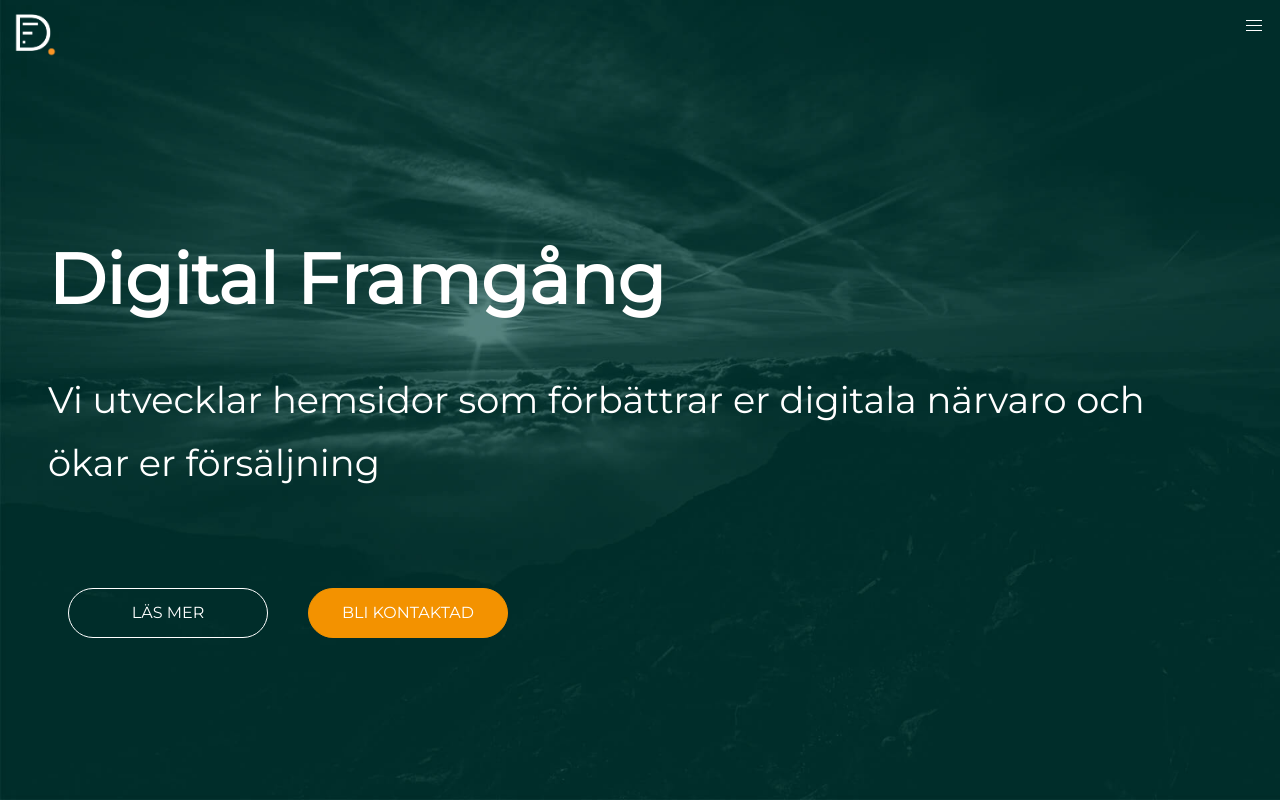
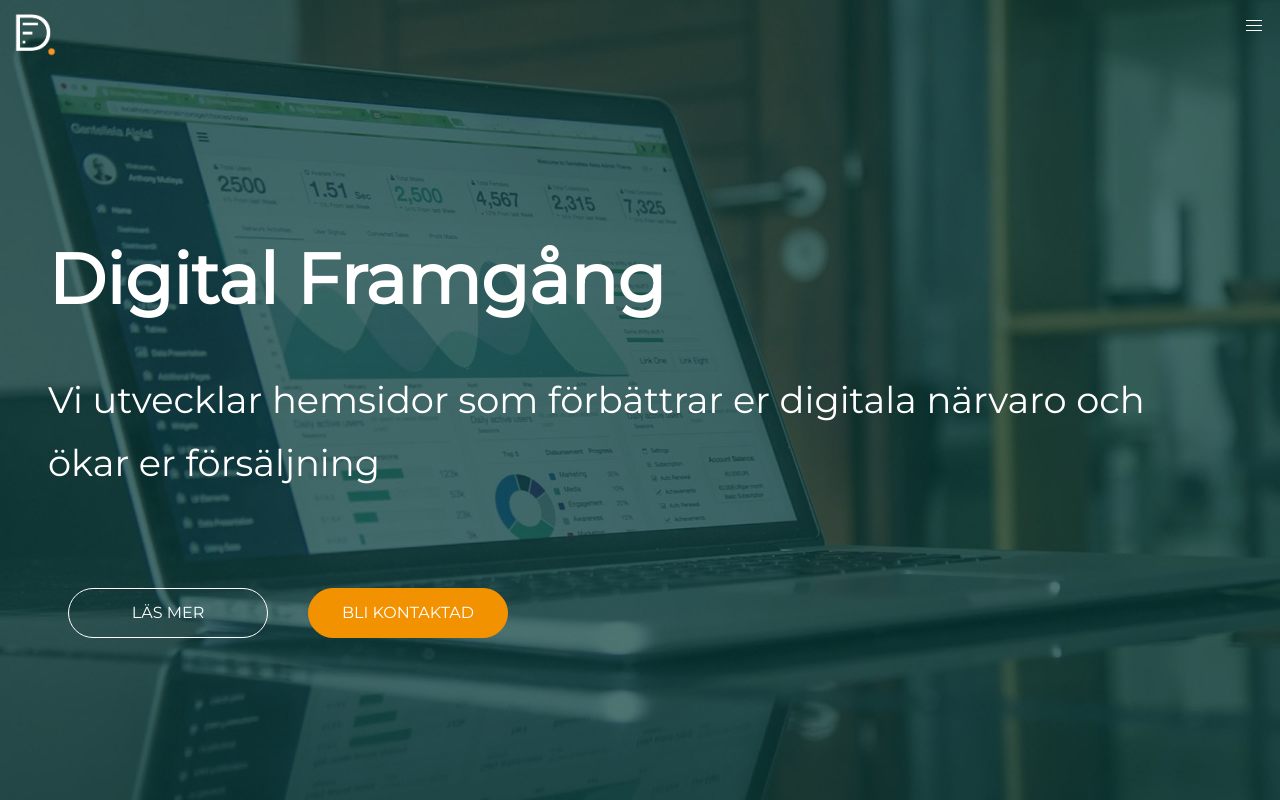
Before and after one commit to codebyjonas/digitalframgang.com, a React (Create React App) app: page / in a window 1280 px wide. Shown: the top 800 px of the page. Built offline with nearby package versions, Linux system fonts and the light colour scheme.

Commit message:
added new hero with img and footer

```diff
--- a/src/components/Footer.js
+++ b/src/components/Footer.js
@@ -35,8 +35,8 @@ const Footer = () => (
             </div>
             <div className='has-text-centered'>
                 <span>
-                    Vallavägen 6 | 58215 | Linköping | hej@digitalframgang.com |
-                    073 896 92 09
+                    559225-7090 | Vallavägen 6 | 58215 | Linköping |
+                    hej@digitalframgang.com | 073 896 92 09
                 </span>
             </div>
         </div>
--- a/src/style/hero.scss
+++ b/src/style/hero.scss
@@ -1,6 +1,20 @@
 .hero {
     background-image: url('./assets/hero-image.jpg');
     background-size: cover;
+    &::after {
+        background-color: $green;
+        content: '';
+        width: 100%;
+        height: 100%;
+        position: absolute;
+        opacity: 0.7;
+        z-index: 1;
+    }
+}
+
+.hero-body {
+    position: relative;
+    z-index: 9;
 }
 #hero-subtitle {
     font-family: $family-secondary;
```
Also changed, not shown: src/assets/hero-image.jpg.
